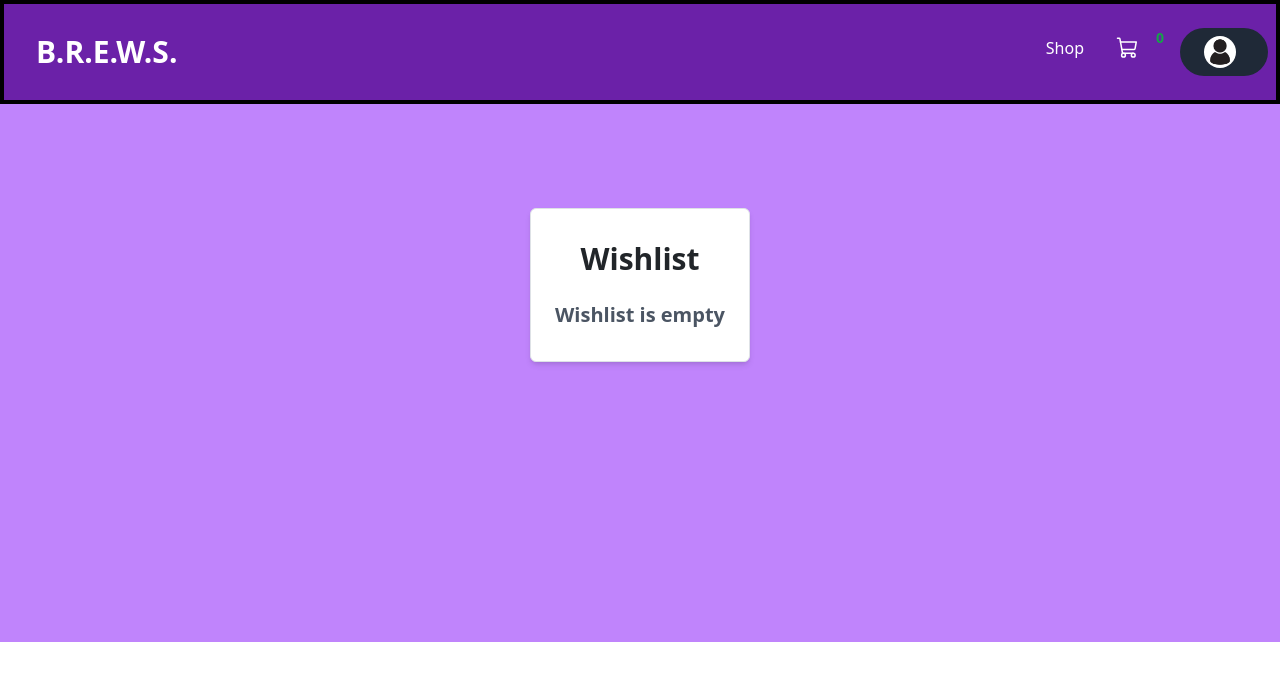
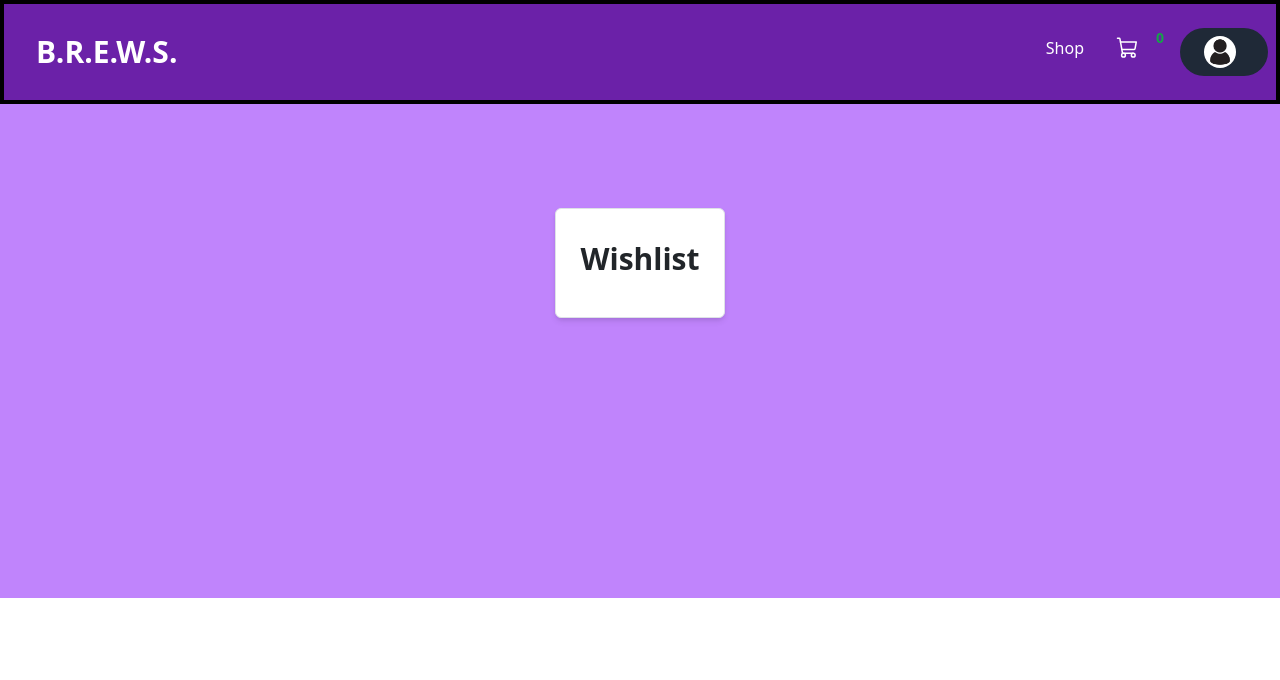
Before and after one commit to aswiniraghul/IT-Wizards, a React (Vite) app in the folder IT-Wizards-UI/: page /wishlist/1 in a window 1280 px wide. Shown: the top 680 px of the page. Built offline with nearby package versions, Linux system fonts and the light colour scheme.

Commit message:
corrected error using userId instead of userName on Wishlist Page.

```diff
--- a/IT-Wizards-UI/src/pages/WishlistPage.jsx
+++ b/IT-Wizards-UI/src/pages/WishlistPage.jsx
@@ -28,7 +28,7 @@ const WishlistPage = () => {
   }, [userID])
 
   const fetchUser = async () => {
-    if (userID === null) {
+    if (userName === null) {
       return
     } else {
       try {
@@ -66,11 +66,11 @@ const WishlistPage = () => {
       <div className="container bg-purple-400 m-auto max-w-6xl pt-20 pb-64 flex items-center justify-center">
         <div className="bg-white px-6 py-8 mb-4 shadow-md rounded-md border m-4 md:m-0">
           <h2 className="text-3xl text-center font-semibold mb-2">Wishlist</h2>
-          {wishlist.length === 0 ? (
+          {/* {wishlist.length === 0 ? (
             <div className="text-center text-xl font-semibold mt-6 text-gray-600">
             Wishlist is empty
           </div>
-          ) : (
+          ) : ( */}
           <div className="grid grid-cols-3 md:grid-cols-3 gap-6">
             {wishlist.map((item) => (
               <div
@@ -93,7 +93,7 @@ const WishlistPage = () => {
               </div>
             ))}
           </div>
-          )}
+          {/* )} */}
         </div>
       </div>
     </section>
```
